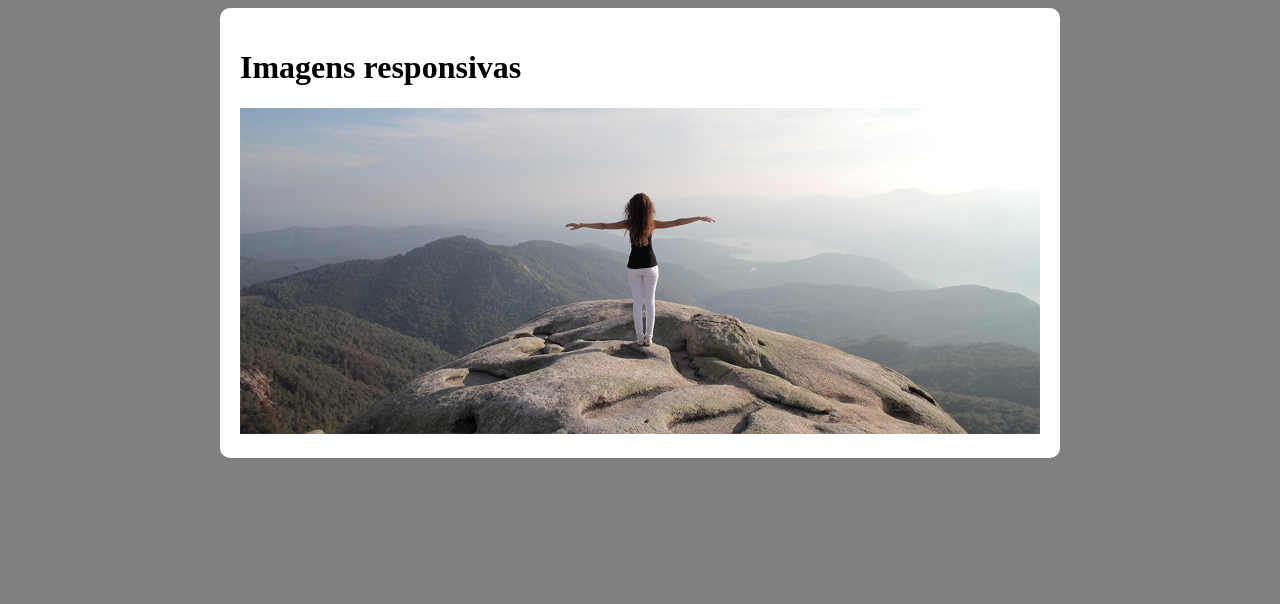
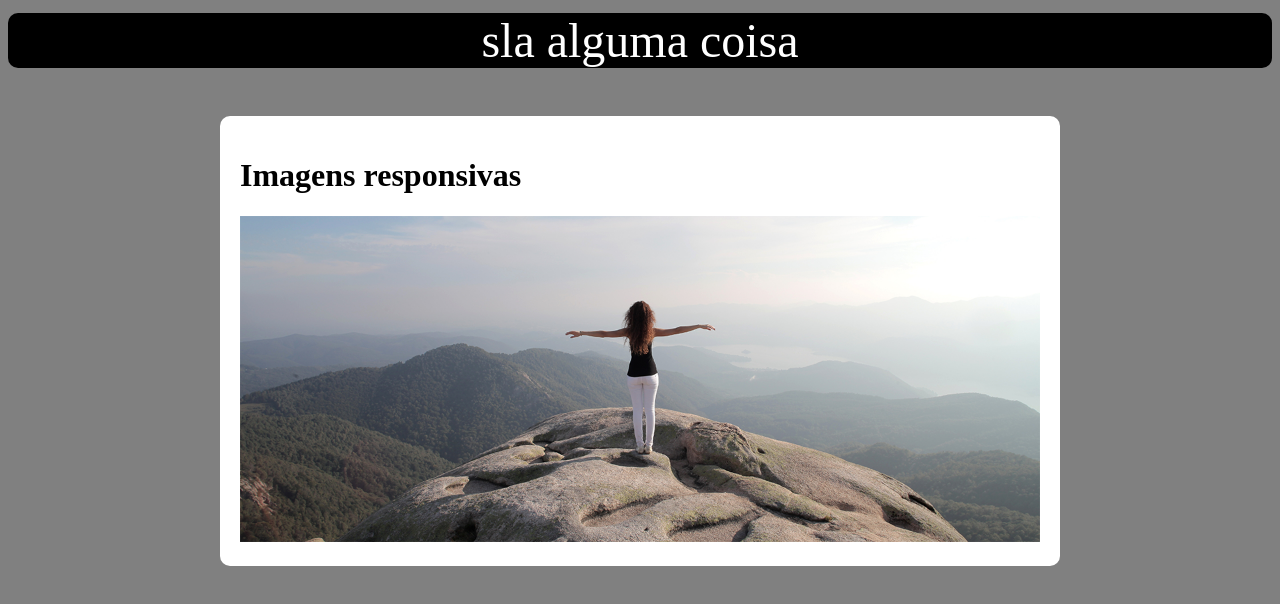
Before and after one commit to GPrestess/HTML-CSS, a plain HTML site: page DESAFIOS/DESAFIO 07/index.html in a window 1280 px wide. Drawn offline with Linux system fonts and the light colour scheme.

Commit message:
atualizei desafio 07

```diff
--- a/DESAFIOS/DESAFIO 07/index.html
+++ b/DESAFIOS/DESAFIO 07/index.html
@@ -15,13 +15,27 @@
             max-width: 800px;
             min-width: 320px;
             margin: auto;
+            margin-top: 10px;
        }
         img{
             width: 100%;
         }
+        div{
+            border-radius: 10px;
+            background-color: black;
+            color: white;
+        }
+        div p{
+            font-size: 3em;
+            text-align: center;
+            margin-top: 13px;
+        }
     </style>
 </head>
 <body>
+    <div>
+<p>sla alguma coisa</p>
+    </div>
     <main>
         <h1>Imagens responsivas</h1>
         <picture>
```
